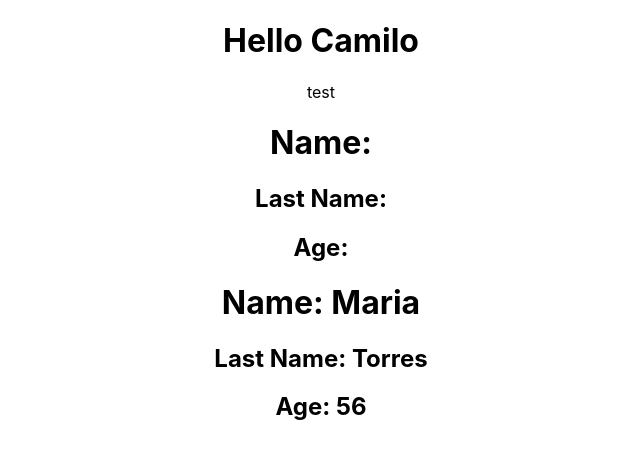
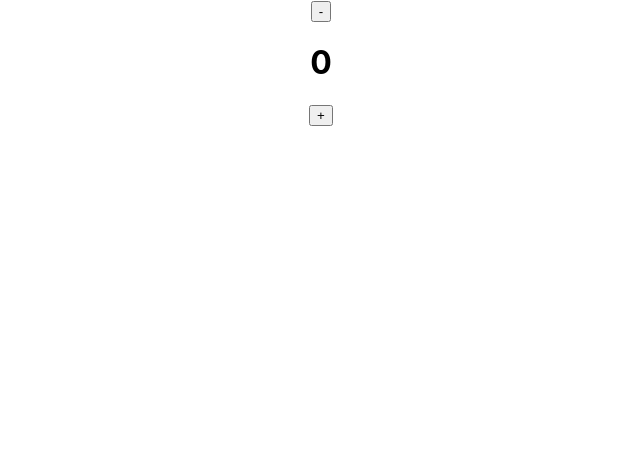
Before and after one commit to ctatis1/Movie-App, a React (Create React App) app: page / in a window 1280 px wide. Shown: the top 458 px of the page, without its empty margins (319-959 px from the left). Built offline with nearby package versions, Linux system fonts and the light colour scheme.

Commit message:
sumador y restador con useState

```diff
--- a/src/App.js
+++ b/src/App.js
@@ -1,41 +1,16 @@
 import './App.css';
 import {useState} from 'react';
 
-const Person = (props) =>{
-  return(
-    <>
-      <h1>Name: {props.name}</h1>
-      <h2>Last Name: {props.lastName}</h2>
-      <h2>Age: {props.age}</h2>
-    </>
+const App =() => {
+  //concepto de array destructuring
+  //'use' hace referencia a los Hooks
+  const [counter, setCounter] = useState(0);
 
-  );
-}
-
-const App =() => {
-  const name = 'Camilo';
-  const isnameShowing = true;
   return (
     <div className="App">
-      <h1>Hello {isnameShowing ? name:'someone'}</h1>
-      {name ? (
-        <> {/**react fragment
-         * sirve pa poner varios divs (por decir una función en un mismo espacio)
-         */}
-          test
-        </>
-      ):(
-        <>
-          <h1>test</h1>
-          <h2>Theres no name</h2>
-        </>
-      )}
-      <Person />
-      <Person
-        name={'Maria'}
-        lastName={'Torres'}
-        age={56}
-      />
+      <button onClick={()=> setCounter(prevCount=> prevCount -1)}>-</button>
+      <h1>{counter}</h1>
+      <button onClick={()=> setCounter(prevCount=> prevCount +1)}>+</button>
     </div>
   );
 }
```
